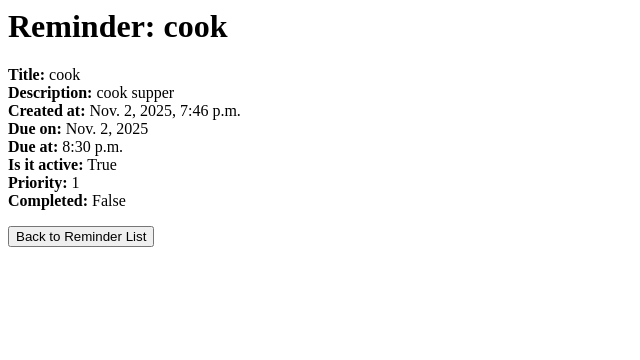
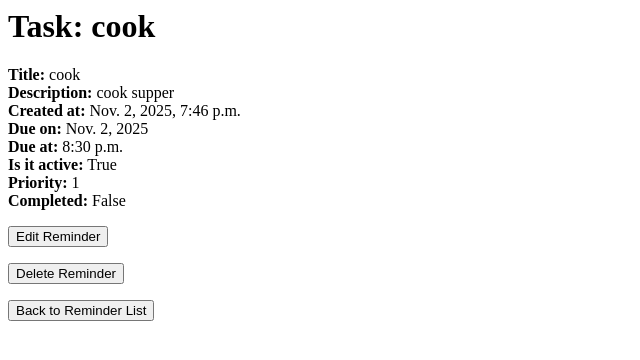
Before and after one commit to Henrykioko/Django-To-do-List, a Django app: page /reminders/1/ in a window 1280 px wide. Shown: the top 360 px of the page, without its empty margins (0-640 px from the left). Run offline with Django 5.2, Linux system fonts and the light colour scheme; data comes from the database, SQL or seed files in the repository; both versions use the stored data as it was after the commit.

Commit message:
add create new and edit options

```diff
--- a/Templates/reminder_detail.html
+++ b/Templates/reminder_detail.html
@@ -1,6 +1,6 @@
 
 {% block content %}
-<h1>Reminder: {{ object.title }}</h1>
+<h1>Task: {{ object.title }}</h1>
     <b>Title:</b> {{ object.title }} <br>
     <b>Description:</b> {{ object.description }} <br>
     <b>Created at:</b> {{ object.created_at }} <br>
@@ -11,6 +11,8 @@
     <b>Priority:</b> {{ object.priority }} <br>
     <b>Completed:</b> {{ object.completed }} <br>
 
+<p></p><a href="{% url 'reminder_edit' object.pk %}"><button>Edit Reminder</button></a>
+<p></p><a href="{% url 'reminder_delete' object.pk %}"><button>Delete Reminder</button></a>
 
 <p></p><a href="{% url 'reminder_list' %}"><button>Back to Reminder List</button></a>
 {% endblock %}
--- a/app1/urls.py
+++ b/app1/urls.py
@@ -5,5 +5,8 @@ urlpatterns = [
     path('', views.ReminderListView.as_view(), name='reminder_list'),
     path('new/', views.ReminderCreateView.as_view(), name='reminder_create'),
     path('reminders/<int:pk>/', views.ReminderDetailView.as_view(), name='reminder_detail'),
+    path('reminders/<int:pk>/edit/', views.ReminderUpdateView.as_view(), name='reminder_edit'),
+    path('reminders/<int:pk>/delete/', views.ReminderDeleteView.as_view(), name='reminder_delete'),
+
 
 ]
--- a/app1/views.py
+++ b/app1/views.py
@@ -22,11 +22,11 @@ class ReminderCreateView(CreateView):
 
 class ReminderUpdateView(UpdateView):
     model = Reminder
-    template_name = "reminder_form.html"
-    fields = ['title', 'description', 'due_at', 'is_active', 'priority', 'completed']
-    success_url = '/reminders/'
+    template_name = "reminder_edit.html"
+    fields = ['title', 'description', 'due_date','due_time', 'is_active', 'priority', 'completed']
+    success_url = reverse_lazy('reminder_list')
 
 class ReminderDeleteView(DeleteView):
     model = Reminder
-    template_name = "reminder_confirm_delete.html"
-    success_url = '/reminders/'
+    template_name = "reminder_delete.html"
+    success_url = reverse_lazy('reminder_list')
```
Also changed, not shown: Templates/reminder_delete.html (added, +11 -0 lines), Templates/reminder_edit.html (added, +12 -0 lines), db.sqlite3.
